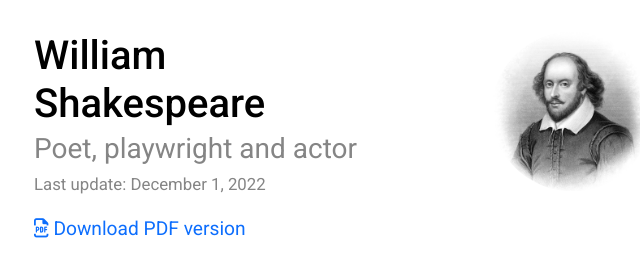
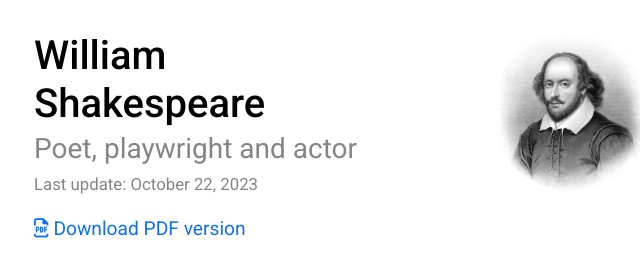
Before and after one commit to sneas/cv-template, a plain HTML site: page index.html in a window 1280 px wide. Shown: the top 264 px of the page, 68-708 px from the left. Drawn offline with nearby package versions, Linux system fonts and the light colour scheme.

Commit message:
Deploying to gh-pages from @ sneas/cv-template@7b89e97d615a2e0c047027098fc8573c3f329f3c 🚀

```diff
--- a/index.html
+++ b/index.html
@@ -24,7 +24,7 @@
                 </div>
                 <div>
                     <p>
-                        <time datetime="" class="small">Last update: December 1, 2022</time>
+                        <time datetime="" class="small">Last update: October 22, 2023</time>
                     </p>
                     <p>
                         <span class="screen"><a href="william-shakespeare.poet-playwright-and-actor.pdf"><i class="far fa-file-pdf"></i>Download PDF version</a></span>
```
Also changed, not shown: 1 other file.
